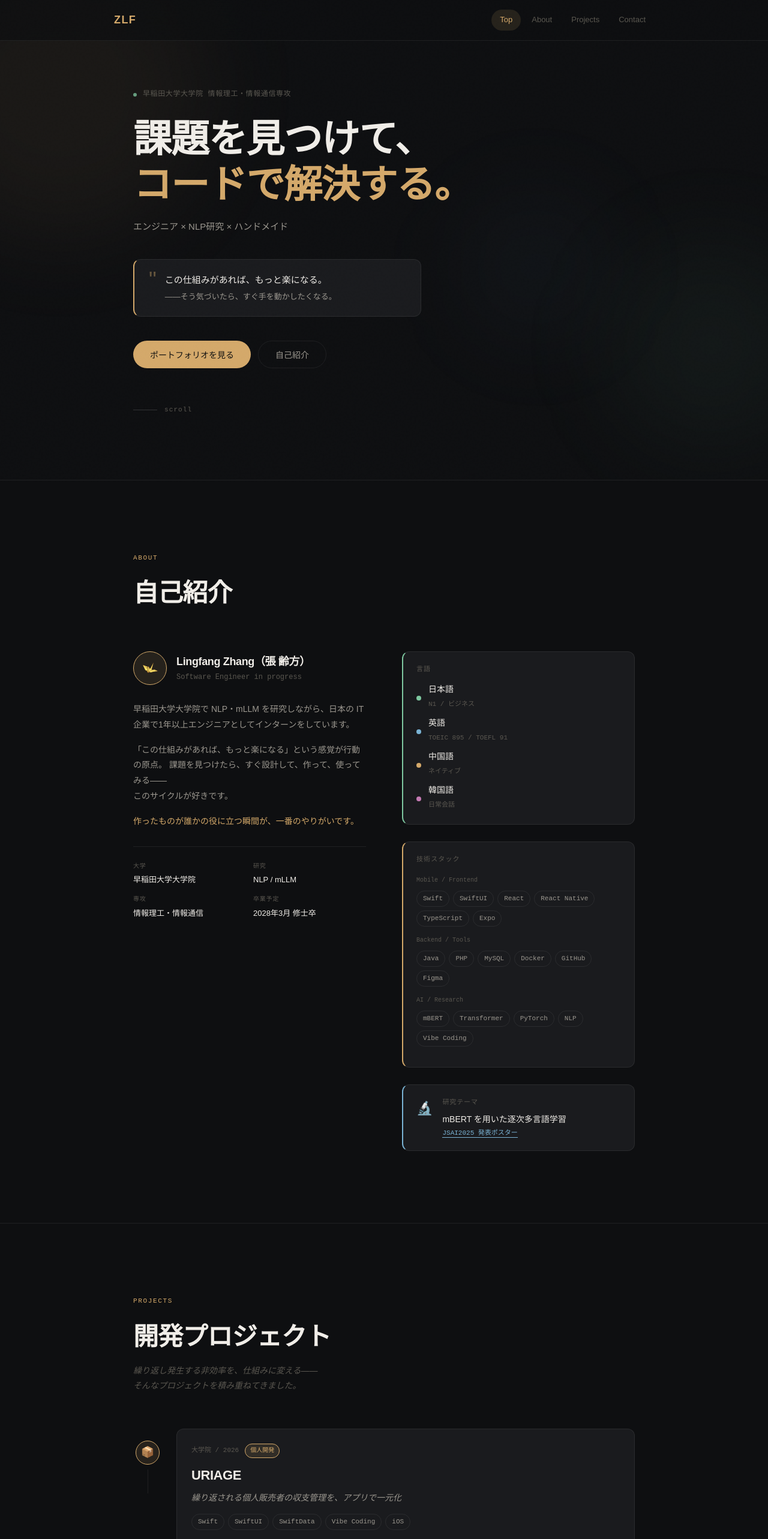
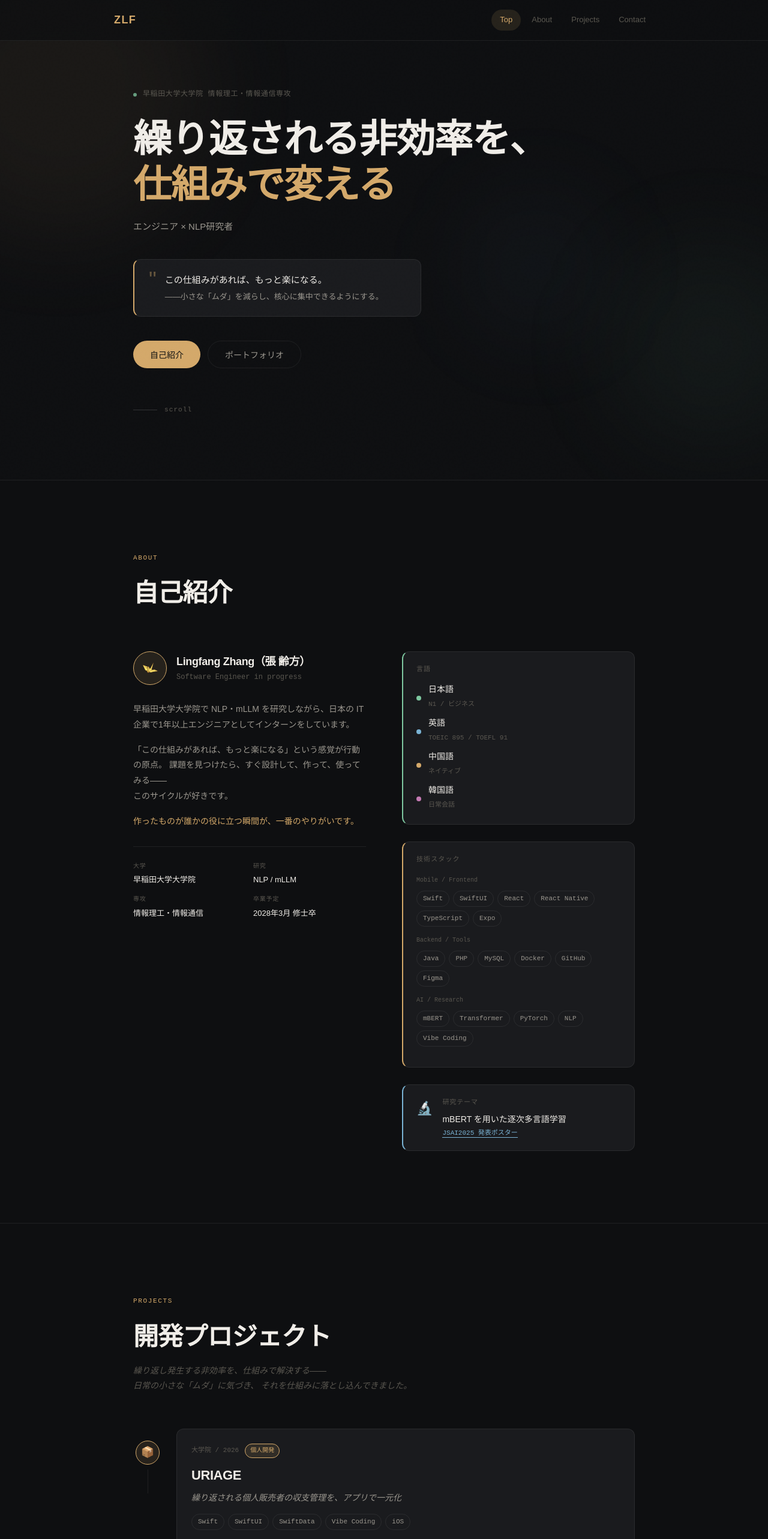
Before and after one commit to mamezlf/portfolio, a React (Vite) app: page / in a window 1280 px wide. Shown: the top 2566 px of the page at 60% size. Built offline with nearby package versions, Linux system fonts and the light colour scheme.

Commit message:
welcome 确定

```diff
--- a/src/components/Projects.tsx
+++ b/src/components/Projects.tsx
@@ -23,7 +23,7 @@ const projects: Project[] = [
     name: "URIAGE",
     tagline: "繰り返される個人販売者の収支管理を、アプリで一元化",
     story:
-      "私はハンドメイドが趣味で、作った作品をネットで販売しています。\nそんな中で、収支を正確に把握するために、毎回手動で送料・資材費・利益の計算を行う必要がある「ムダ」に気がつきました。この課題に対して、商品情報の自動取得・コスト管理・月次レポート機能を備えたiOSアプリを開発しました。実際にアプリを日常で利用しながら改善を重ね、繰り返し発生する計算作業を効率化しました。",
+      "私はハンドメイドが趣味で、作った作品をネットで販売しています。そんな中で、収支を正確に把握するために、毎回手動で送料・資材費・利益の計算を行う必要がある「ムダ」に気がつきました。この課題に対して、商品情報の自動取得・コスト管理・月次レポート機能を備えたiOSアプリを開発しました。実際にアプリを日常で利用しながら改善を重ね、繰り返し発生する計算作業を効率化しました。",
     tags: ["Swift", "SwiftUI", "SwiftData", "Vibe Coding", "iOS"],
     highlights: [
       "商品情報の自動取得により、手入力の手間を削減",
@@ -142,9 +142,10 @@ const Projects: React.FC = () => {
           <span className="section-label">Projects</span>
           <h2 className="section-title">開発プロジェクト</h2>
           <p className="projects-sub">
-            繰り返し発生する非効率を、仕組みに変える——
+            繰り返し発生する非効率を、仕組みで解決する——
             <br />
-            そんなプロジェクトを積み重ねてきました。
+            日常の小さな「ムダ」に気づき、
+            それを仕組みに落とし込んできました。
           </p>
         </div>
 
--- a/src/components/Welcome.tsx
+++ b/src/components/Welcome.tsx
@@ -20,28 +20,28 @@ const Welcome: React.FC = () => {
         </div>
 
         <h1 className="welcome-title fade-up" style={{ animationDelay: '0.25s' }}>
-          <span className="title-line">課題を見つけて、</span>
-          <span className="title-line title-accent">コードで解決する。</span>
+          <span className="title-line">繰り返される非効率を、</span>
+          <span className="title-line title-accent">仕組みで変える</span>
         </h1>
 
         <p className="welcome-sub fade-up" style={{ animationDelay: '0.45s' }}>
-          エンジニア × NLP研究 × ハンドメイド
+          エンジニア × NLP研究者
         </p>
 
         <div className="welcome-philosophy fade-up" style={{ animationDelay: '0.6s' }}>
           <span className="quote-mark">"</span>
           <p>
             この仕組みがあれば、もっと楽になる。<br />
-            <span className="philosophy-sub">——そう気づいたら、すぐ手を動かしたくなる。</span>
+            <span className="philosophy-sub">——小さな「ムダ」を減らし、核心に集中できるようにする。</span>
           </p>
         </div>
 
         <div className="welcome-actions fade-up" style={{ animationDelay: '0.75s' }}>
           <button className="btn-primary" onClick={() => scrollTo('projects')}>
-            ポートフォリオを見る
+            自己紹介
           </button>
           <button className="btn-ghost" onClick={() => scrollTo('about')}>
-            自己紹介
+            ポートフォリオ
           </button>
         </div>
 
```
